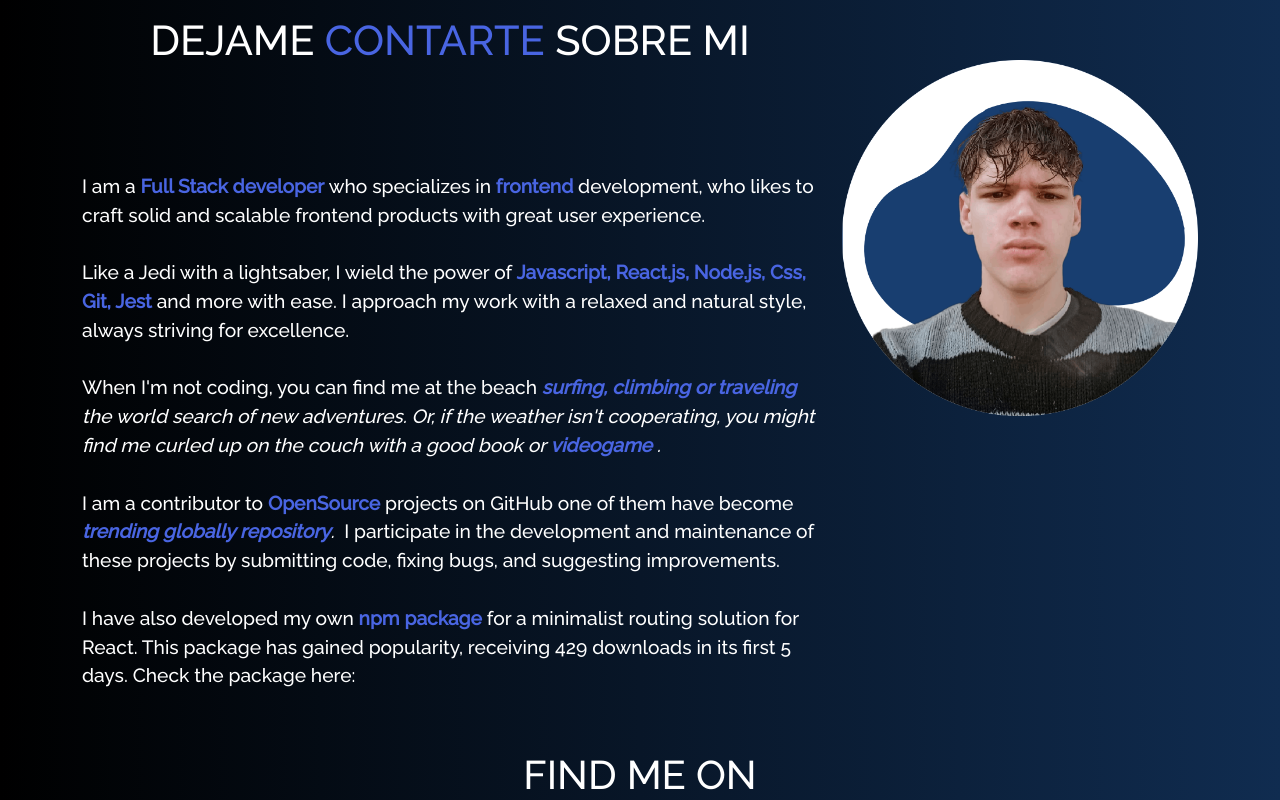
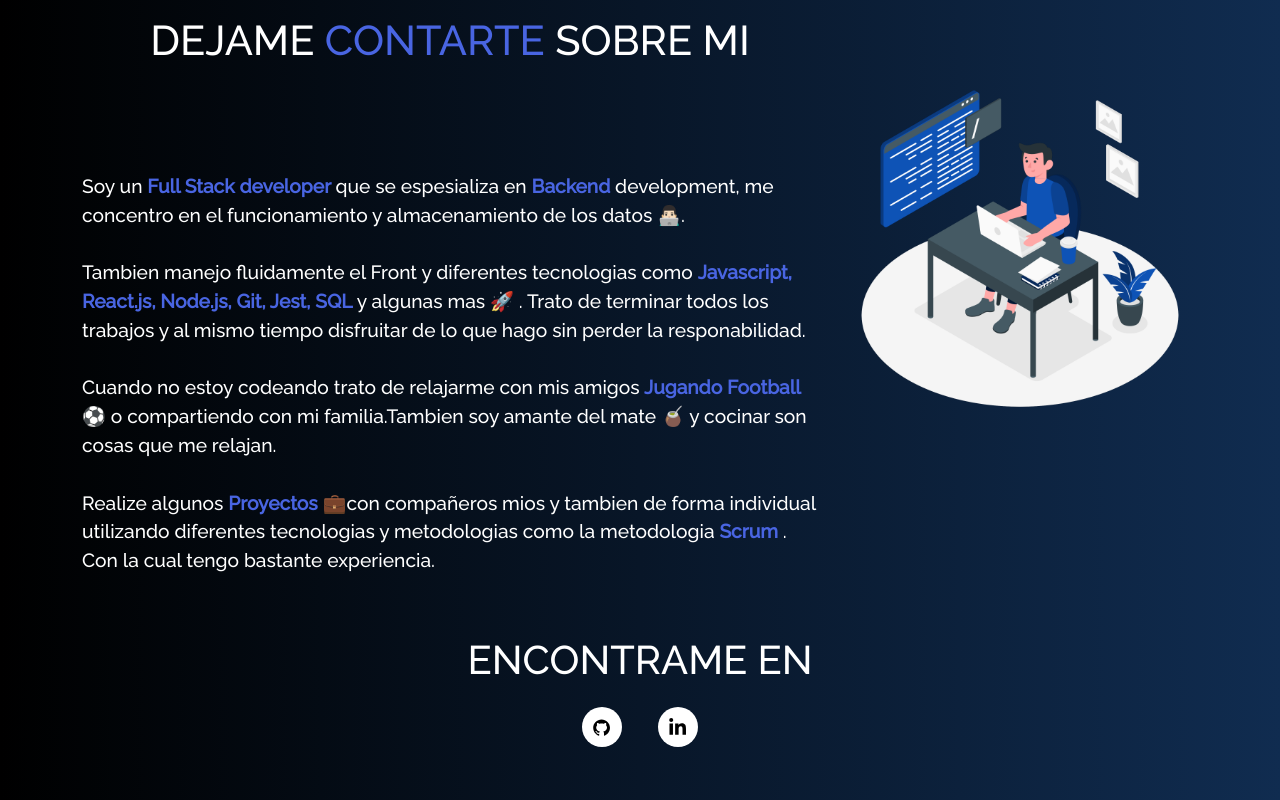
Before and after one commit to German-Bisutti/Portafolio, a React (Create React App) app: page / in a window 1280 px wide. Shown: the part 860-1660 px from the top of the page. Built offline with nearby package versions, Linux system fonts and the light colour scheme.

Commit message:
Commit 1.0.5

```diff
--- a/src/views/Home/Home.jsx
+++ b/src/views/Home/Home.jsx
@@ -12,14 +12,14 @@ function Home() {
           <Row>
             <Col md={7} className="home-header">
               <h1 style={{ paddingBottom: 15 }} className="heading">
-                Hi
+                Hola
                 <span className="wave" role="img" aria-labelledby="wave">
                   👋🏻
                 </span>
               </h1>
 
               <h1 className="heading-name">
-                I'M
+                Yo soy
                 <strong className="main-name"> German Bisutti</strong>
               </h1>
 
--- a/src/views/Home/Home2.jsx
+++ b/src/views/Home/Home2.jsx
@@ -1,6 +1,6 @@
 import React from "react";
 import { Container, Row, Col } from "react-bootstrap";
-import myImg from "../../assets/profile-pic.png";
+import myImg from "../../assets/programer.png";
 import Tilt from "react-parallax-tilt";
 import { AiFillGithub } from "react-icons/ai";
 import { FaLinkedinIn } from "react-icons/fa";
@@ -17,41 +17,31 @@ function Home2() {
             <br />
             <br />
             <p className="home-about-body">
-              I am a <b className="purple">Full Stack developer </b> who
-              specializes in <b className="purple">frontend</b> development, who
-              likes to craft solid and scalable frontend products with great
-              user experience.
+              Soy un <b className="purple">Full Stack developer </b> que se
+              espesializa en <b className="purple">Backend</b> development, me
+              concentro en el funcionamiento y almacenamiento de los datos 👨🏻‍💻.
               <br />
               <br />
-              Like a Jedi with a lightsaber, I wield the power of{" "}
+              Tambien manejo fluidamente el Front y diferentes tecnologias como{" "}
               <b className="purple">
-                Javascript, React.js, Node.js, Css, Git, Jest
+                Javascript, React.js, Node.js, Git, Jest, SQL
               </b>{" "}
-              and more with ease. I approach my work with a relaxed and natural
-              style, always striving for excellence.
+              y algunas mas 🚀 . Trato de terminar todos los trabajos y al mismo
+              tiempo disfruitar de lo que hago sin perder la responabilidad.
               <br />
               <br />
-              When I'm not coding, you can find me at the beach&nbsp;
-              <i>
-                <b className="purple">surfing, climbing or traveling </b> the
-                world search of new adventures. Or, if the weather isn't
-                cooperating, you might find me curled up on the couch with a
-                good book or<b className="purple"> videogame</b> .
-              </i>
+              Cuando no estoy codeando trato de relajarme con mis amigos
+              <b className="purple"> Jugando Football ⚽</b> o compartiendo con
+              mi familia.Tambien soy amante del mate 🧉 y cocinar son cosas que
+              me relajan.
               <br />
-              <br />I am a contributor to <b className="purple">OpenSource </b>
-              projects on GitHub one of them have become
-              <i>
-                <b className="purple"> trending globally repository</b>.
-              </i>
-              &nbsp; I participate in the development and maintenance of these
-              projects by submitting code, fixing bugs, and suggesting
-              improvements.
               <br />
-              <br />I have also developed my own{" "}
-              <b className="purple">npm package</b> for a minimalist routing
-              solution for React. This package has gained popularity, receiving
-              429 downloads in its first 5 days. Check the package here:{" "}
+              Realize algunos <b className="purple">Proyectos 💼</b>
+              con compañeros mios y tambien de forma individual utilizando
+              diferentes tecnologias y metodologias como la metodologia
+              <b className="purple"> Scrum </b>. Con la cual tengo bastante
+              experiencia.
+              <br />
             </p>
           </Col>
           <Col md={4} className="myAvtar">
@@ -64,7 +54,7 @@ function Home2() {
           <br />
           <br />
           <Col md={12} className="home-about-social">
-            <h1>FIND ME ON</h1>
+            <h1>ENCONTRAME EN</h1>
             <ul className="home-about-social-links">
               <li className="social-icons">
                 <a
```
Also changed, not shown: src/assets/programer.png (added).
